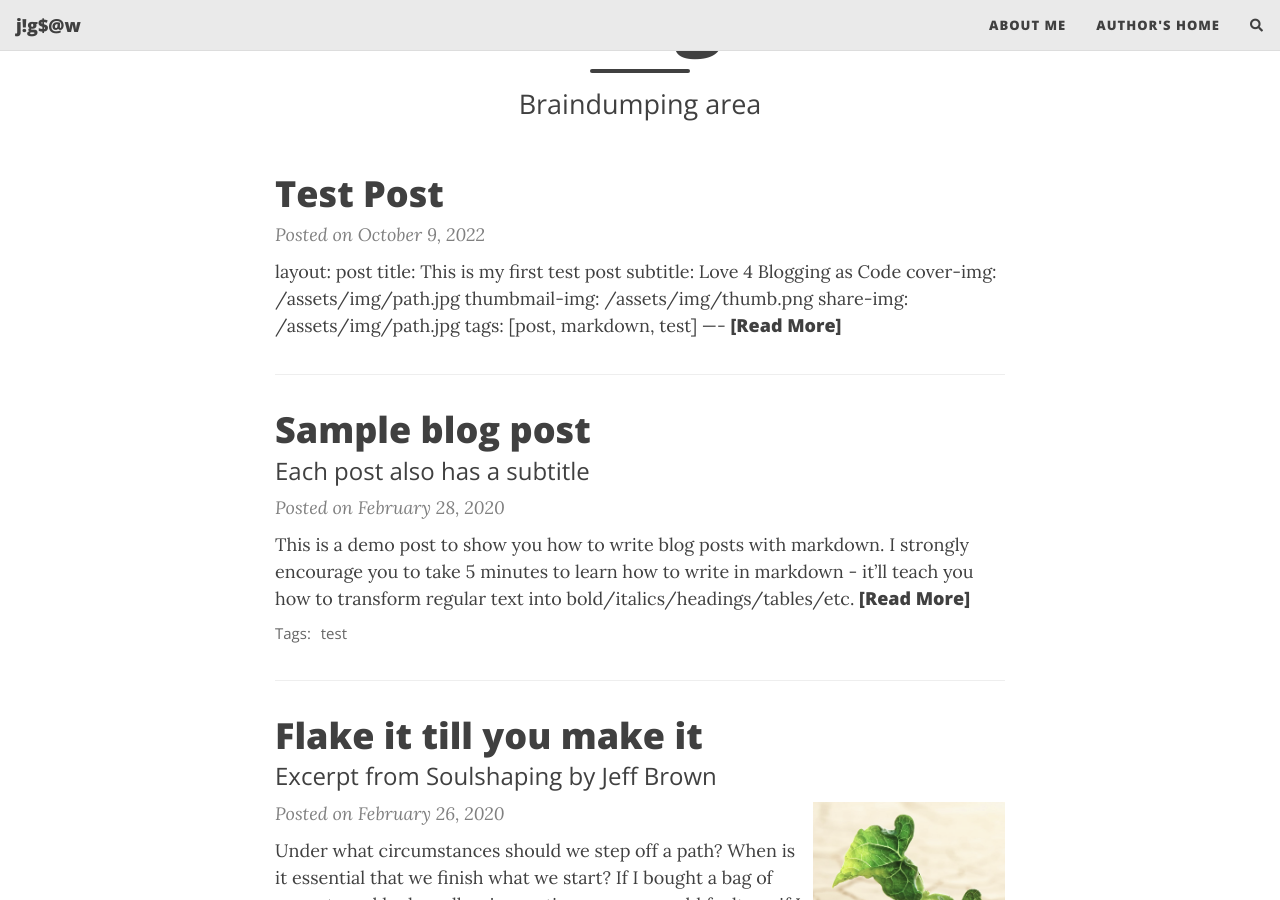
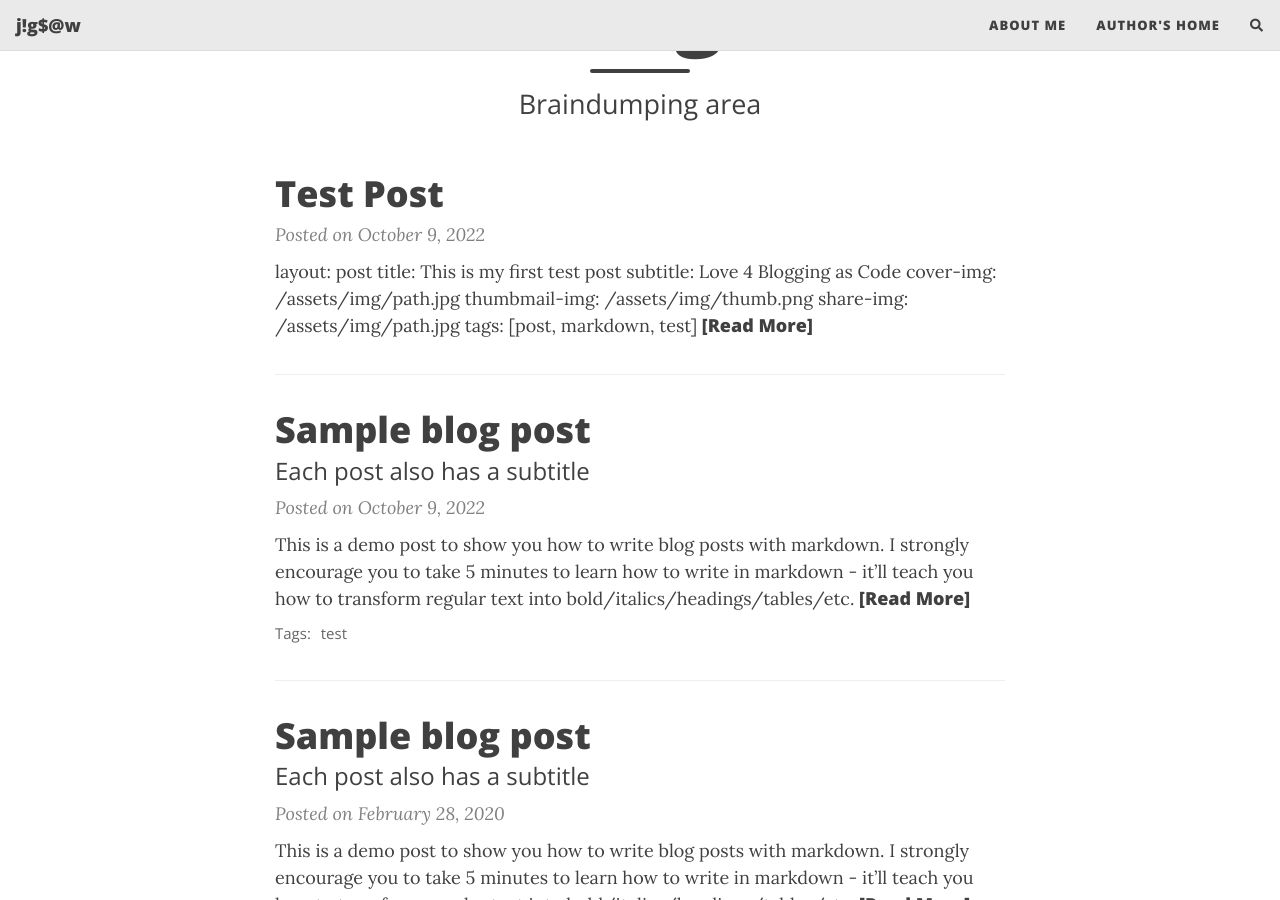
Before and after one commit to j1g54w1337/j1g54w1337.github.io, a Jekyll site: the page built from index.html, in a window 1280 px wide and 900 px high, scrolled down 253 px. Built offline with Jekyll 4.4.1, drawn with Linux system fonts in a browser that asks for light colours; nearby versions of some CDN libraries; the list of posts is cut into pages by our own code; comment, search, counter and statistics services are not loaded.

Commit message:
Added another test page

````diff
--- /dev/null
+++ b/_posts/2022-10-09-test-post-2.md
@@ -0,0 +1,78 @@
+---
+layout: post
+title: Sample blog post
+subtitle: Each post also has a subtitle
+gh-repo: daattali/beautiful-jekyll
+gh-badge: [star, fork, follow]
+tags: [test]
+comments: true
+---
+
+This is a demo post to show you how to write blog posts with markdown.  I strongly encourage you to [take 5 minutes to learn how to write in markdown](https://markdowntutorial.com/) - it'll teach you how to transform regular text into bold/italics/headings/tables/etc.
+
+**Here is some bold text**
+
+## Here is a secondary heading
+
+Here's a useless table:
+
+| Number | Next number | Previous number |
+| :------ |:--- | :--- |
+| Five | Six | Four |
+| Ten | Eleven | Nine |
+| Seven | Eight | Six |
+| Two | Three | One |
+
+
+How about a yummy crepe?
+
+![Crepe](https://s3-media3.fl.yelpcdn.com/bphoto/cQ1Yoa75m2yUFFbY2xwuqw/348s.jpg)
+
+It can also be centered!
+
+![Crepe](https://s3-media3.fl.yelpcdn.com/bphoto/cQ1Yoa75m2yUFFbY2xwuqw/348s.jpg){: .mx-auto.d-block :}
+
+Here's a code chunk:
+
+~~~
+var foo = function(x) {
+  return(x + 5);
+}
+foo(3)
+~~~
+
+And here is the same code with syntax highlighting:
+
+```javascript
+var foo = function(x) {
+  return(x + 5);
+}
+foo(3)
+```
+
+And here is the same code yet again but with line numbers:
+
+{% highlight javascript linenos %}
+var foo = function(x) {
+  return(x + 5);
+}
+foo(3)
+{% endhighlight %}
+
+## Boxes
+You can add notification, warning and error boxes like this:
+
+### Notification
+
+{: .box-note}
+**Note:** This is a notification box.
+
+### Warning
+
+{: .box-warning}
+**Warning:** This is a warning box.
+
+### Error
+
+{: .box-error}
+**Error:** This is an error box.
````
Also changed, not shown: _posts/2022-10-09-test-post.md (+1 -0 lines).
